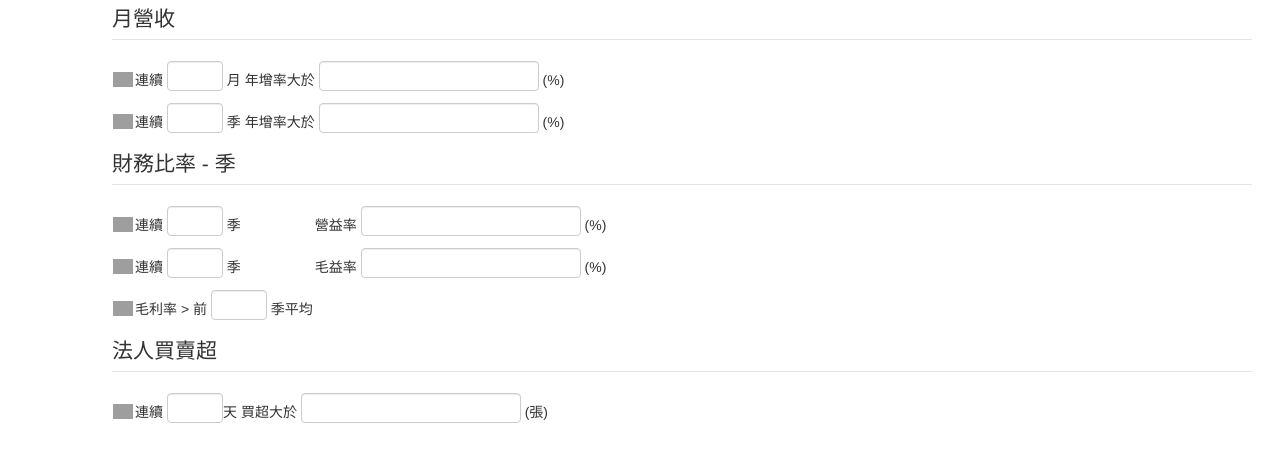
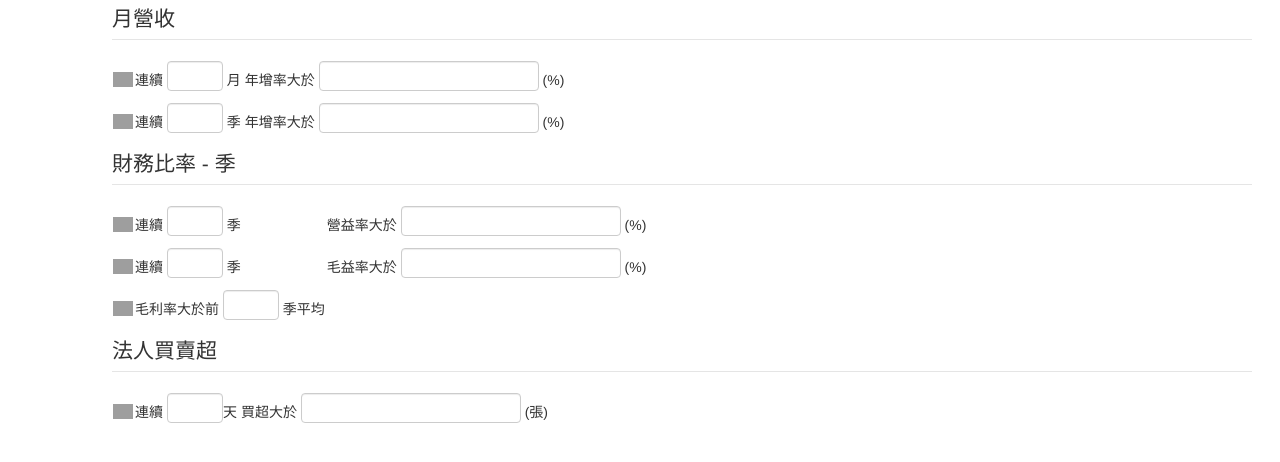
Before and after one commit to vanhong/stock_analysis, a Django app: template filter/templates/filter/filter_index.html in a window 1280 px wide. Shown: the part 147-609 px from the top of the page. Run offline with Django 3.2, Linux system fonts and the light colour scheme; the template is opened without the code that fills it, so the values that code supplies are empty; some libraries are stand-ins or nearby versions; grey boxes are pictures that could not be loaded.

Commit message:
131118 update

```diff
--- a/filter/templates/filter/filter_index.html
+++ b/filter/templates/filter/filter_index.html
@@ -84,7 +84,7 @@
 				連續 <input type="text" id="opm_s-cnt"   class="dateCnt"/> 季
 			<td>
 			<td>
-				營益率 <input type="text" id="opm_s-value" /> (%)
+				營益率大於 <input type="text" id="opm_s-value" /> (%)
 			<td>
 		</tr>
 		<tr>
@@ -96,7 +96,7 @@
 				連續 <input type="text" id="gpm_s-cnt"  class="dateCnt"/> 季
 			<td>
 			<td>
-				毛益率  <input type="text" id="gpm_s-value"  placeholder=""/> (%)
+				毛益率大於 <input type="text" id="gpm_s-value"  placeholder=""/> (%)
 			<td>
 		</tr>
 		<tr>
@@ -104,7 +104,7 @@
 				<input type="checkbox" id="con-gpm_s_gtn_pre_avg" class="css-checkbox" />
 				<label for="con-gpm_s_gtn_pre_avg" name="checkbox17_lbl" class="css-label dark-check-cyan"></label>
 			</td>
-			<td colspan="2">毛利率 > 前 <input type="text" id="gpm_s_gtn_pre_avg-cnt"  class="dateCnt"/> 季平均</td>
+			<td colspan="2">毛利率大於前 <input type="text" id="gpm_s_gtn_pre_avg-cnt"  class="dateCnt"/> 季平均</td>
 		</tr>
 	</table>
 </fieldset>
@@ -118,14 +118,14 @@
 				<input type="checkbox" id="MonthRevenueContinuousAnnualGrowth" class="css-checkbox med" checked=""/>
 				<label for="MonthRevenueContinuousAnnualGrowth" name="checkbox65_lbl" class="css-label med elegant"></label>
 				-->
-				<input type="checkbox" id="Con-CorpOverBuy" class="css-checkbox" />
-				<label for="Con-CorpOverBuy" name="checkbox17_lbl" class="css-label dark-check-cyan"></label>
+				<input type="checkbox" id="con-corp_over_buy" class="css-checkbox" />
+				<label for="con-corp_over_buy" name="checkbox17_lbl" class="css-label dark-check-cyan"></label>
 			</td>
 			<td>
-				連續 <input type="text" id="CorpOverBuy-Cnt" class="dateCnt"/>天
+				連續 <input type="text" id="corp_over_buy-cnt" class="dateCnt"/>天
 			<td>
 			<td>
-				買超大於 <input type="text" id="CorpOverBuy-OverCnt"  placeholder=""/> (張)
+				買超大於 <input type="text" id="corp_over_buy-value"  placeholder=""/> (張)
 			<td>
 		</tr>
 	</table>
```
Also changed, not shown: filter/views.py (+11 -1 lines).
